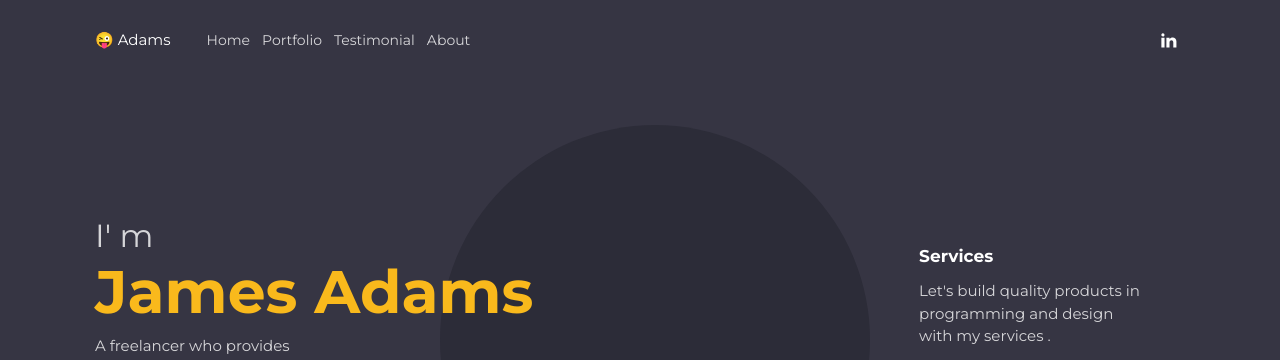
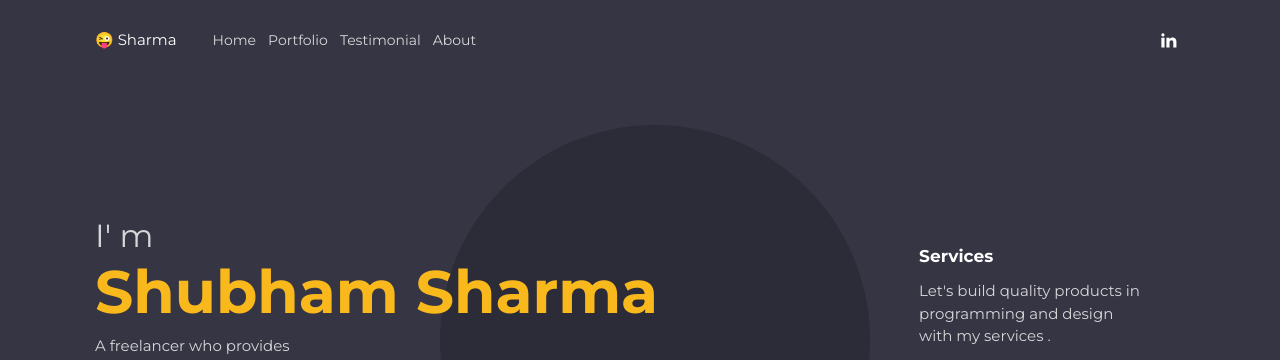
Before and after one commit to Shubham12399/porfolio, a plain HTML site: page index.html in a window 1280 px wide. Shown: the top 360 px of the page. Drawn offline with nearby package versions, Linux system fonts and the light colour scheme; a web font is replaced by a local one.

Commit message:
Update index.html

```diff
--- a/index.html
+++ b/index.html
@@ -30,7 +30,7 @@
                   <nav class="nav set-p ">
                         <div class="left_nav_block flex-space">
                               <div class="nav_logo">
-                                    <span> 😜 Adams </span>
+                                    <span> 😜 Sharma </span>
                               </div>
                               <div class="nav_links flex-space">
                                     <a href="#" id="home">Home </a>
@@ -60,7 +60,7 @@
 
                         <div class="hero_main_text">
                               <h1 class="hero_h_title"><span id="x-large">I' m</span>
-                                    <br> <span id="hero_user_name"> James Adams</span>
+                                    <br> <span id="hero_user_name"> Shubham Sharma</span>
                               </h1>
                               <p class="text_light_bold hero_p">A freelancer who provides <br> services for
                                     digital programming <br> and design content needs, for <br> all business with
```
